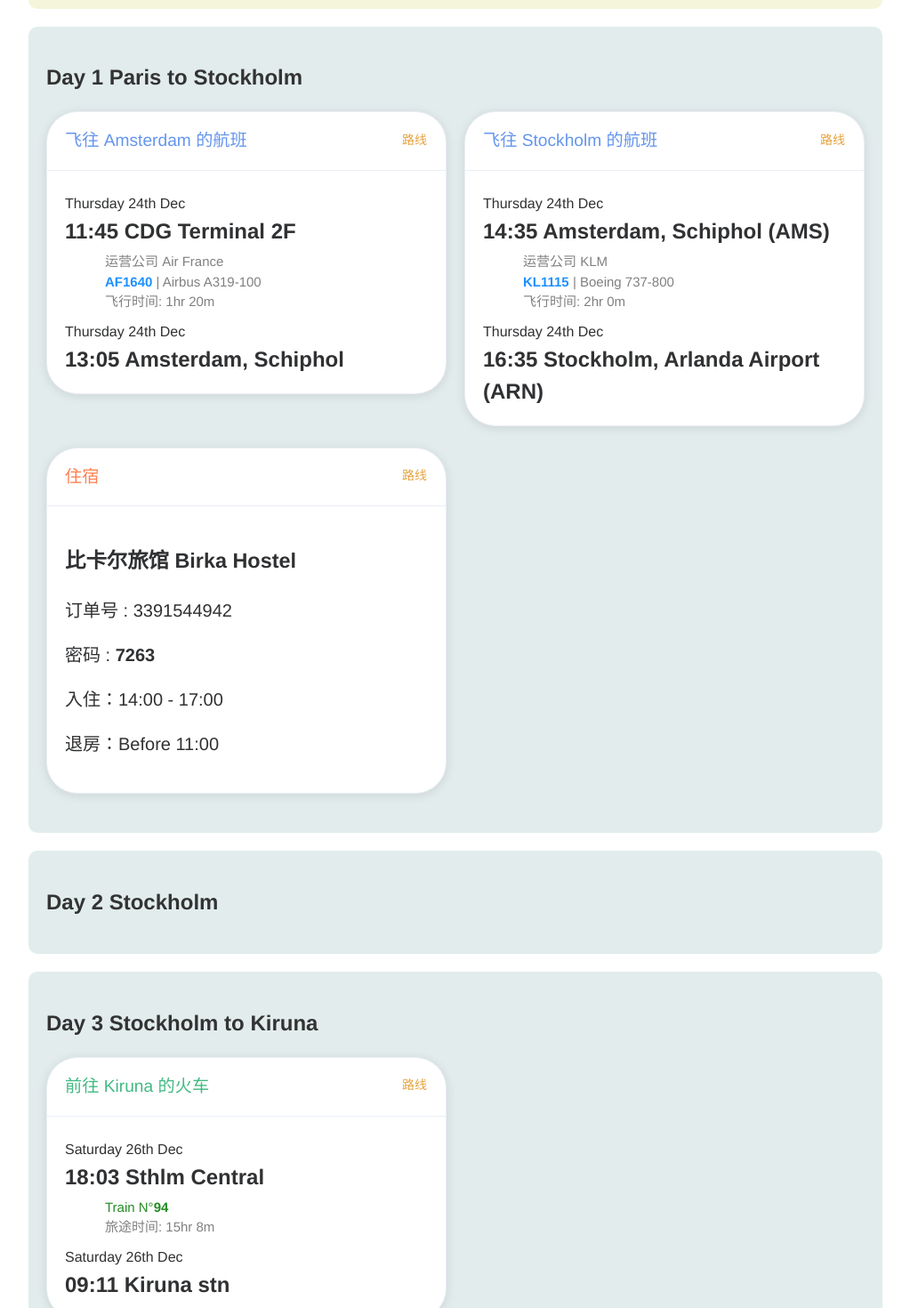
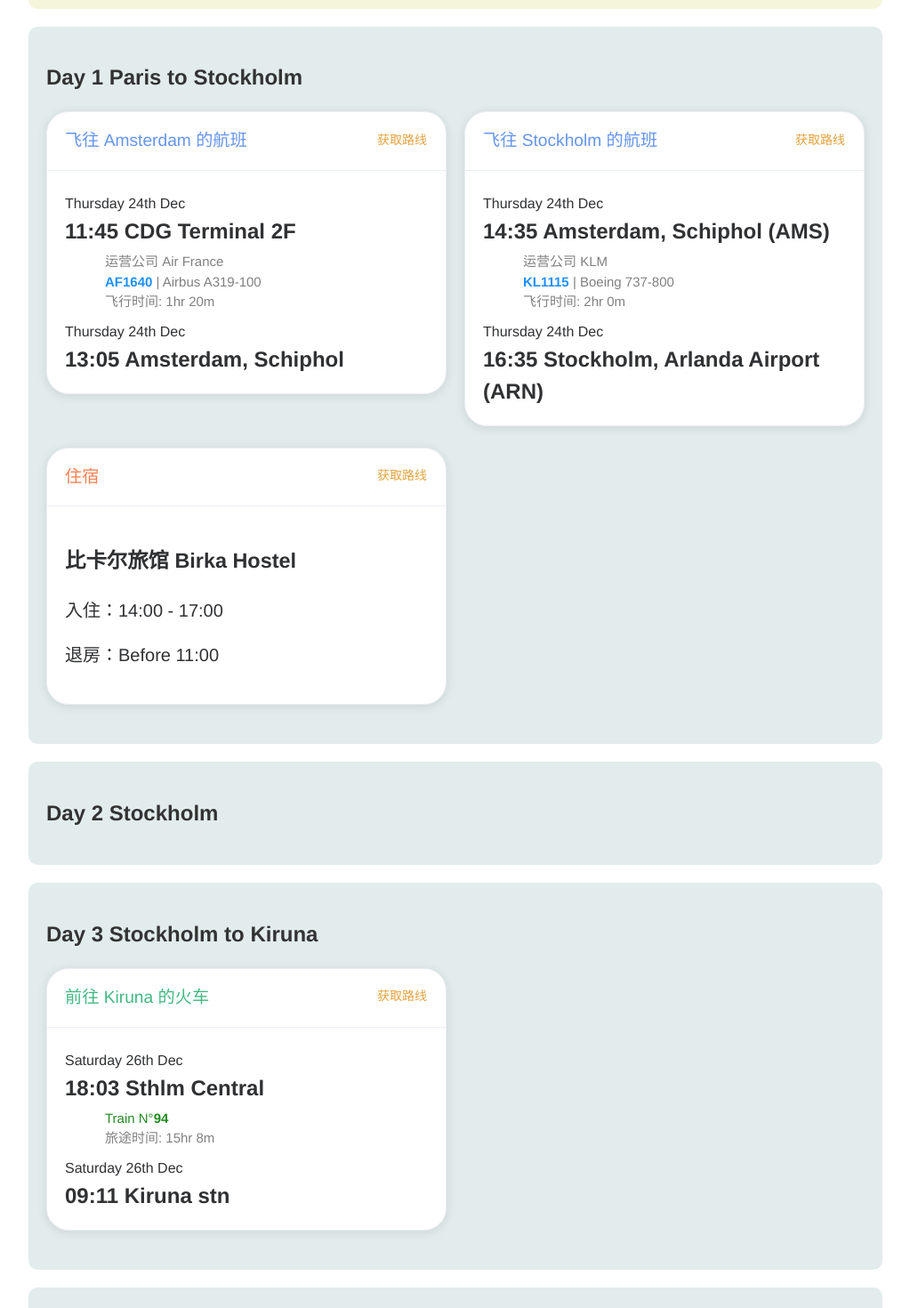
Before and after one commit to Wenke-D/Go-Sweden-src, a Vue app: page / in a window 1280 px wide. Shown: the part 800-2270 px from the top of the page at 89% size, without its empty margins (128-1151 px from the left). Built offline with nearby package versions, Linux system fonts and the light colour scheme.

Commit message:
remove code from hotel component

```diff
--- a/src/App.vue
+++ b/src/App.vue
@@ -8,7 +8,7 @@
                     </el-col>
                 </el-row>
                 <template v-for="(day,index) in plans">
-                    <el-row v-bind:key="index">
+                    <el-row v-bind:key="index" :id="'day'+(index+1)">
                         <el-col :sm="24">
                             <Day v-bind="day"></Day>
                         </el-col>
@@ -102,4 +102,5 @@
         color: #333;
     }
 
+
 </style>
--- a/src/components/Hotel.vue
+++ b/src/components/Hotel.vue
@@ -4,15 +4,11 @@
                 <div slot="header" class="clearfix">
                     <span class="title">住宿</span>
                     <el-button style="float: right; padding: 3px 0" type="text">
-                        <el-link type="warning" :href="address_url">路线</el-link>
+                        <el-link type="warning" :href="address_url">获取路线</el-link>
                     </el-button>
                 </div>
                 <div class="text item">
                     <h3>{{name}}</h3>
-                </div>
-                <div class="text item">
-                    <p>订单号 : {{confirmationNum}}</p>
-                    <p>密码 : <b>{{code}}</b></p>
                 </div>
                 <div class="text item">
                     <p>入住：{{checkIn}}</p>
@@ -66,6 +62,6 @@
     }
 
     .box-card{
-        border-radius: 35px;
+        border-radius: 25px;
     }
 </style>
--- a/src/components/Plane.vue
+++ b/src/components/Plane.vue
@@ -4,7 +4,7 @@
             <div slot="header" class="clearfix">
                 <span class="title">飞往 {{destCity}} 的航班</span>
                 <el-button style="float: right; padding: 3px 0" type="text">
-                    <el-link type="warning" :href="address_url">路线</el-link>
+                    <el-link type="warning" :href="address_url">获取路线</el-link>
                 </el-button>
             </div>
             <div class="text item">
@@ -107,7 +107,7 @@
     }
 
     .box-card{
-        border-radius: 35px;
+        border-radius: 25px;
     }
 
 </style>
--- a/src/components/Train.vue
+++ b/src/components/Train.vue
@@ -4,7 +4,7 @@
                 <div slot="header" class="clearfix">
                     <span class="title">前往 {{destCity}} 的火车</span>
                     <el-button style="float: right; padding: 3px 0" type="text">
-                        <el-link type="warning" :href="address_url">路线</el-link>
+                        <el-link type="warning" :href="address_url">获取路线</el-link>
                     </el-button>
                 </div>
                 <div class="text item">
@@ -105,7 +105,7 @@
     }
 
     .box-card{
-        border-radius: 35px;
+        border-radius: 25px;
     }
 
 </style>
```
Also changed, not shown: 2 other files (tests, documents, lock files or other folders).
